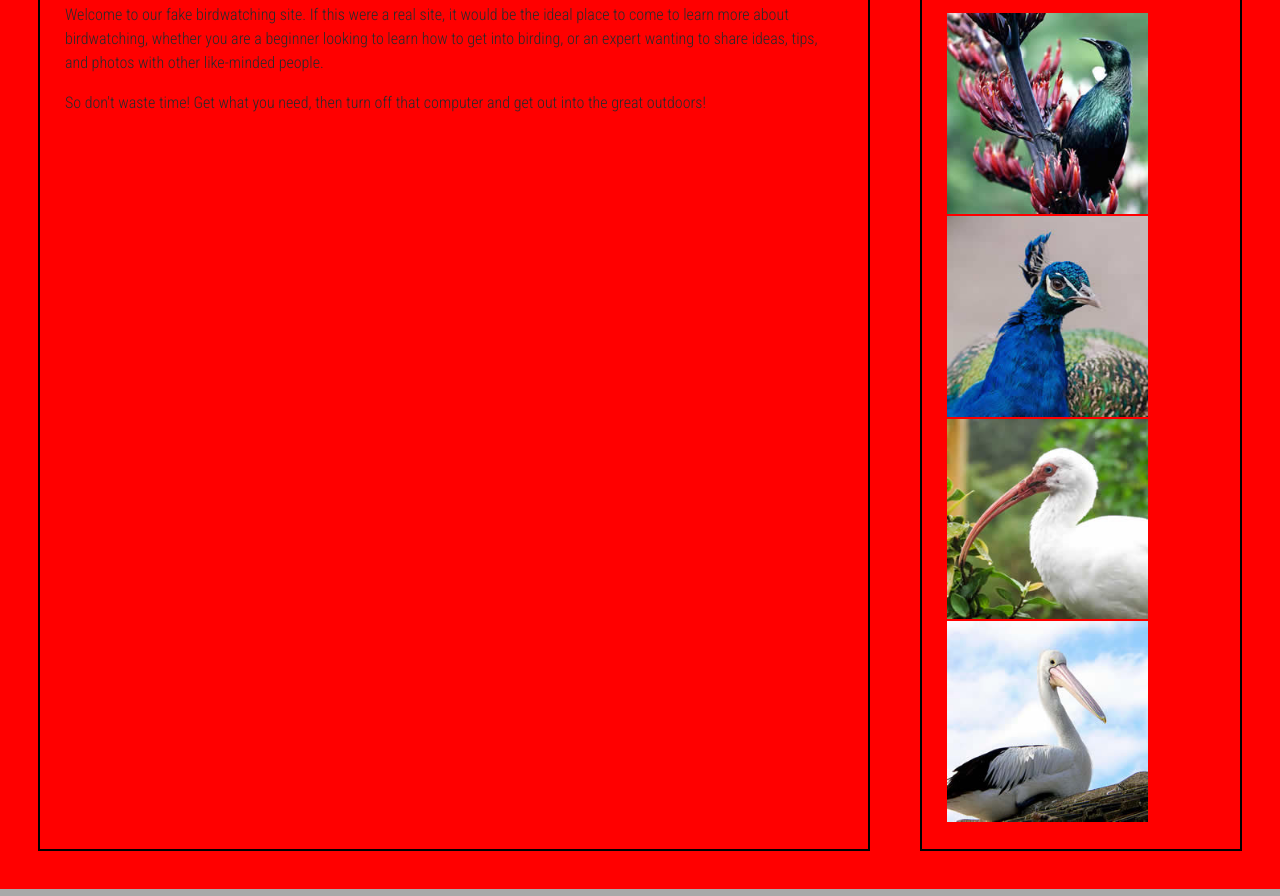
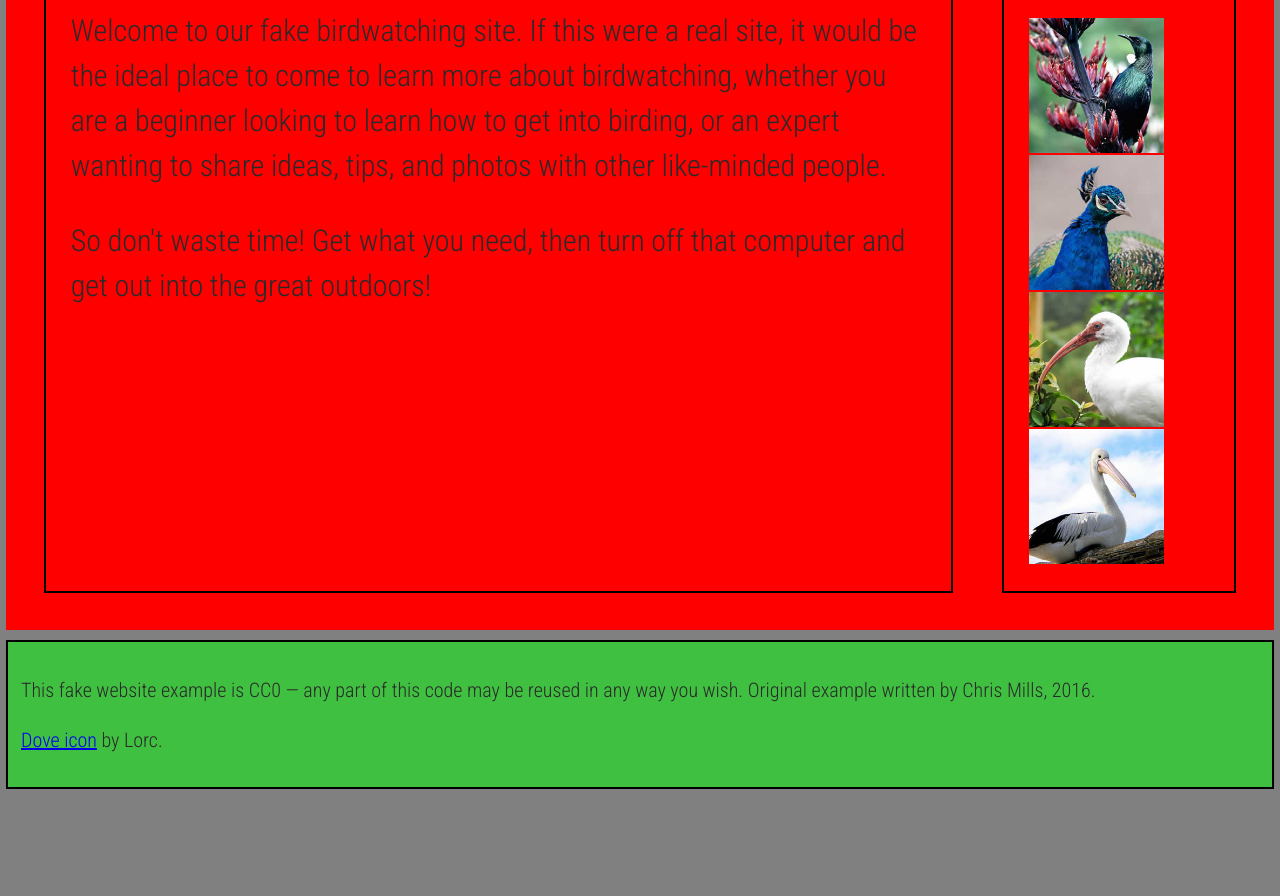
Before and after one commit to PolarBear6857/WeboveAplikace2, a plain HTML site: page index.html in a window 1280 px wide. Shown: the part 444-1340 px from the top of the page. After the commit the page ends 1240 px from the top, so only its background shows below. Drawn offline with Linux system fonts and the light colour scheme.

Commit message:
Update style.css

```diff
--- a/style.css
+++ b/style.css
@@ -1,13 +1,13 @@
 /* || General setup */
 
 html, body {
-  margin: 0;
+  margin: 0.5%;
   padding: 0;
 }
 
 html {
   font-size: 10px;
-  background-color: #a9a9a9;
+  background-color: gray;
 }
 
 body {
@@ -166,6 +166,10 @@ header {
   border: 2px solid black;
 }
 
+p {
+  font-size: 300%;
+}
+
 #obrazky {
   margin: 2%;
   padding: 2%;
@@ -180,7 +184,6 @@ header {
 
 footer {
   margin-top: 10px;
-
-  padding: 2%;
+  padding: 1%;
   border: 2px solid black;
 }
```
